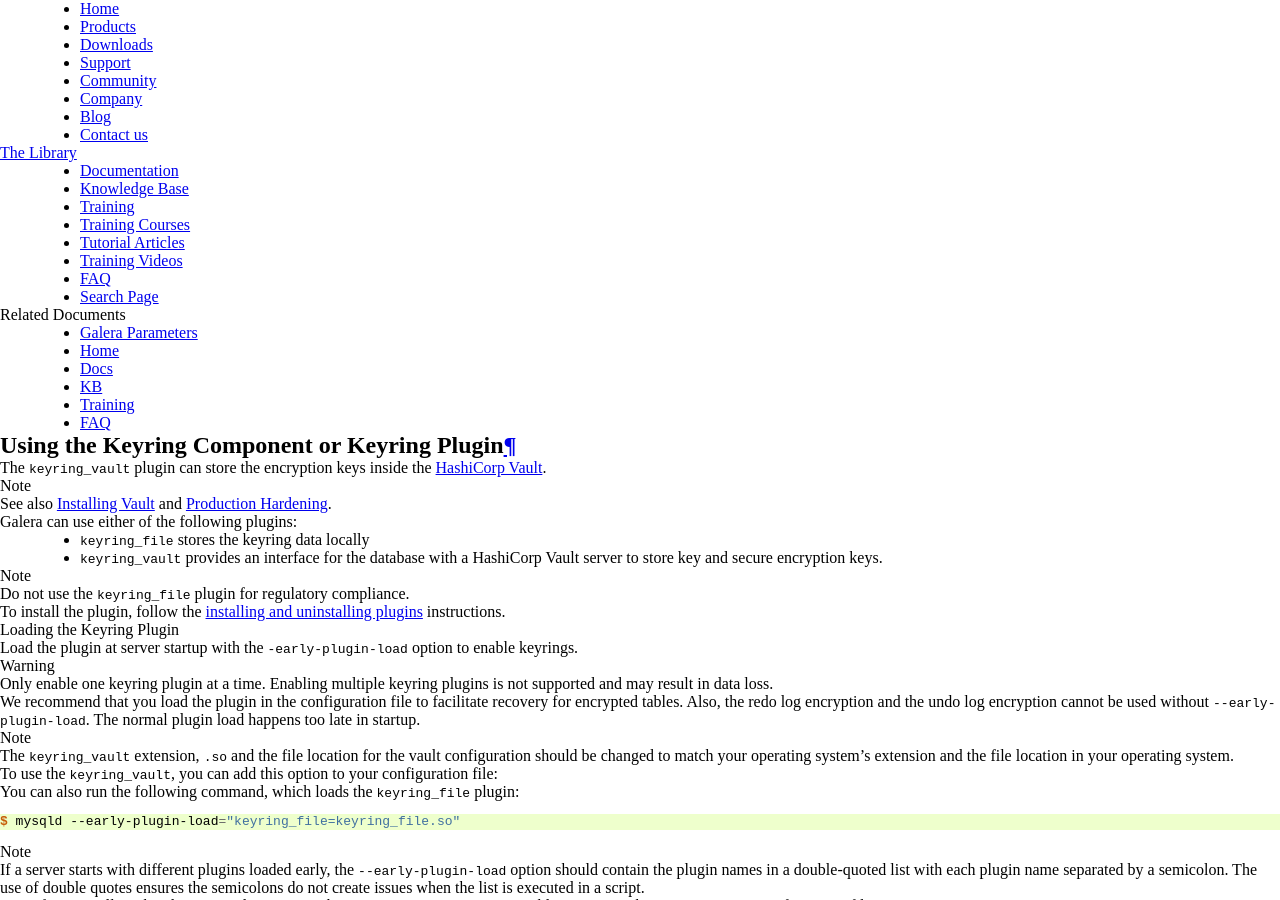
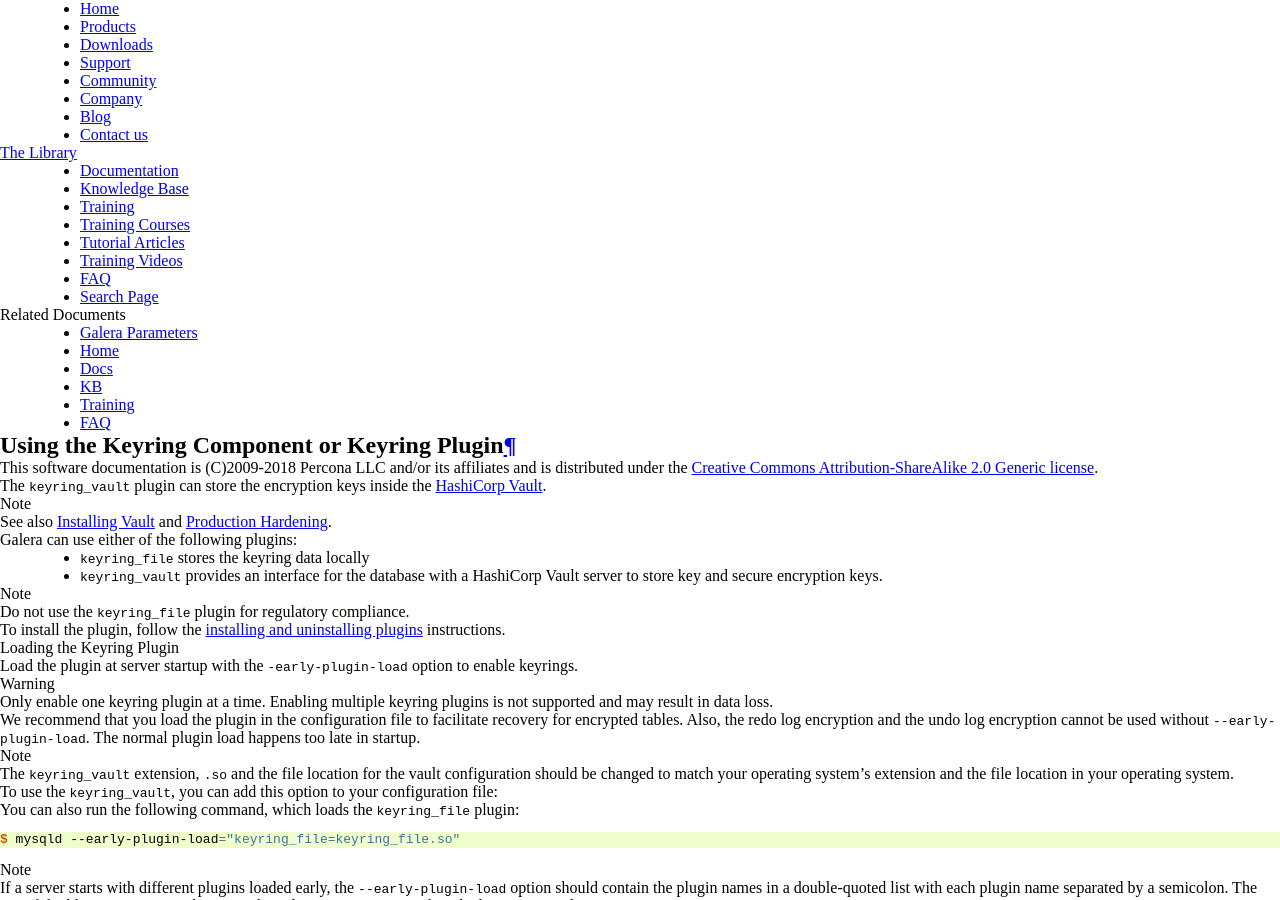
Before and after one commit to codership/documentation, a Sphinx documentation site: the page built from galeracluster/source/documentation/keyring-plugin.rst, in a window 1280 px wide and 900 px high. Built offline with Sphinx 7.4.7, drawn with Linux system fonts in a browser that asks for light colours; comment, search, counter and statistics services are not loaded.

Commit message:
Copyright statement added

```diff
--- a/galeracluster/source/documentation/keyring-plugin.rst
+++ b/galeracluster/source/documentation/keyring-plugin.rst
@@ -3,7 +3,7 @@
    :description: The keyring_vault plugin can store the encryption keys inside the HashiCorp Vault.
    :language: en-US
    :keywords: galera cluster, keyring_vault
-   :copyright:
+   :copyright: This software documentation is (C)2009-2018 Percona LLC and/or its affiliates and is distributed under the Creative Commons Attribution-ShareAlike 2.0 Generic license.
 
 .. container:: left-margin
 
@@ -59,6 +59,8 @@
 
 .. index::
    pair: Descriptions; Keyring Plugin
+
+This software documentation is (C)2009-2018 Percona LLC and/or its affiliates and is distributed under the `Creative Commons Attribution-ShareAlike 2.0 Generic license <http://creativecommons.org/licenses/by-sa/2.0/>`_.
 
 The ``keyring_vault`` plugin can store the encryption keys inside the `HashiCorp Vault <https://www.hashicorp.com/products/vault/data-protection/>`_.
 
```
